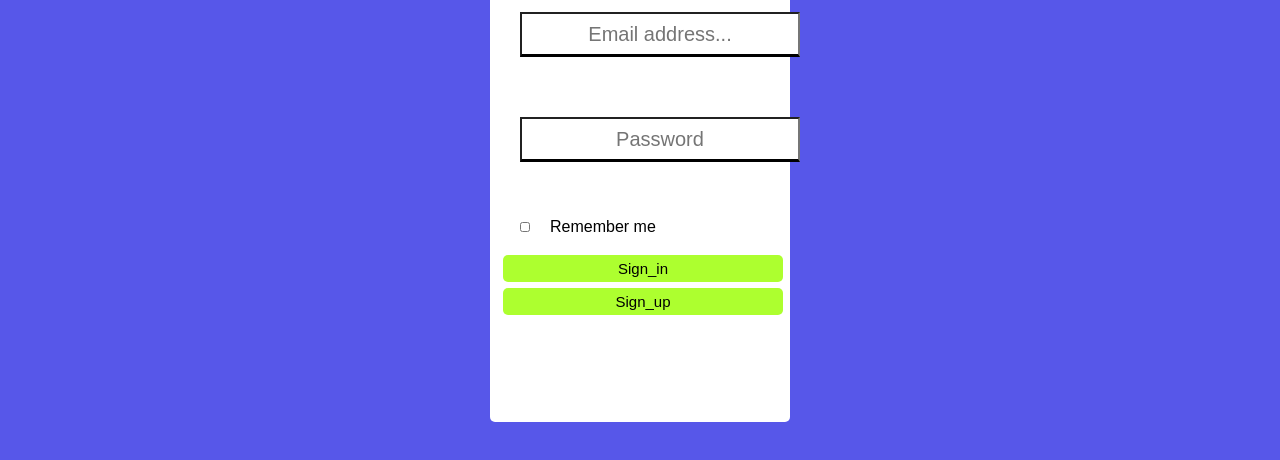
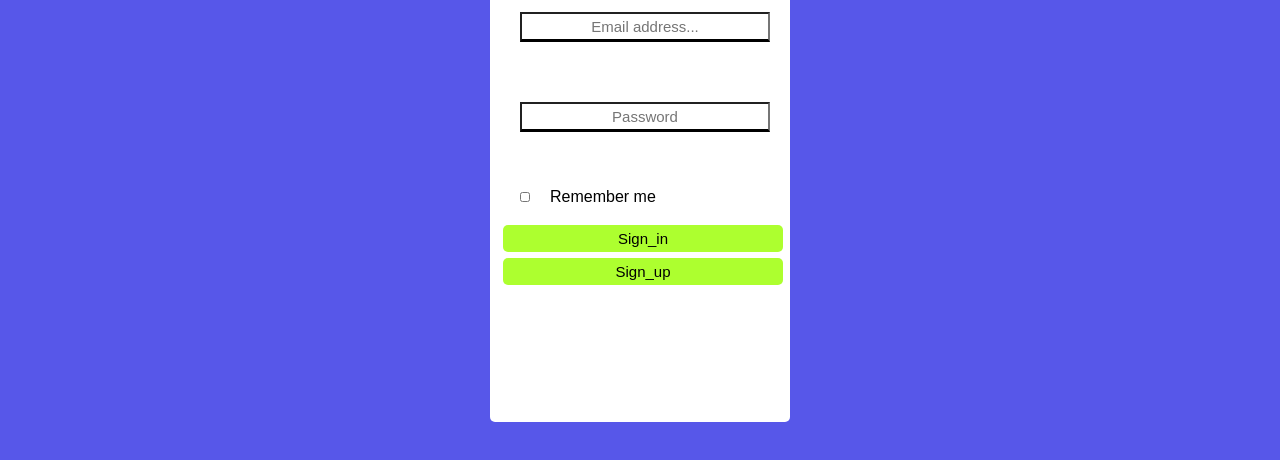
Before and after one commit to RISkylollipop/RISkylollipop.git.io, a plain HTML site: page login.html in a window 1280 px wide. Shown: the part 198-658 px from the top of the page. Drawn offline with Linux system fonts and the light colour scheme.

Commit message:
debug sunday update

```diff
--- a/index.scss
+++ b/index.scss
@@ -29,7 +29,6 @@ header{
     box-sizing: border-box;
     border-radius: 5px;
     background: white;
-    line-height: 20px;
     cursor: pointer;
 
 }
--- a/login.html
+++ b/login.html
@@ -25,13 +25,12 @@
 
         }
         input{
-            width: 280px;
-            align-items: center;
             text-align: center;
+            font-size: 15px;
             margin: 20px;
-            padding: 20px;
-            font-size: 20px;
-            height: 40px;
+            height: 30px;
+            width: 250px;
+            line-height: 30px;
             border-bottom: 3px solid black;
         }
         .box{
```
